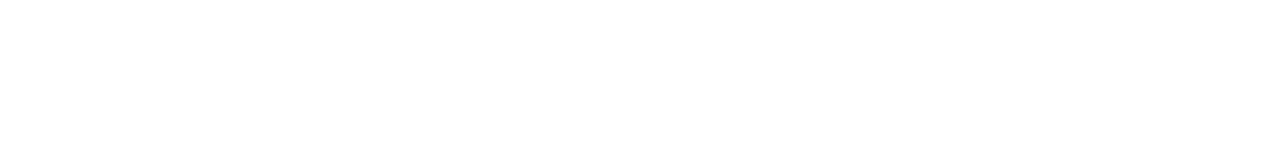
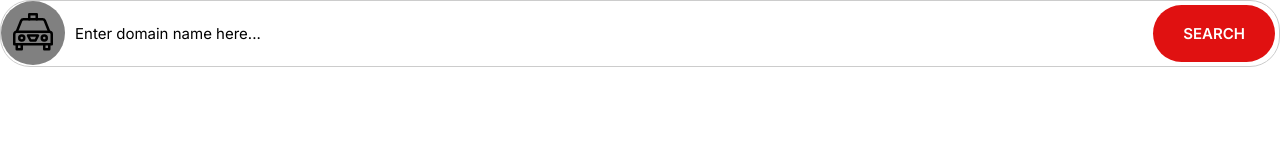
Before and after one commit to AronaLeaga/moshifiedbro, a plain HTML site: page CSS/index.html in a window 1280 px wide. Drawn offline with Linux system fonts and the light colour scheme.

Commit message:
Bulid input/buttons components

```diff
--- a/CSS/index.html
+++ b/CSS/index.html
@@ -13,6 +13,14 @@
 
 </head>
 <body>
-
+    <div class="input-group">
+        <span class="icon-container">
+            <svg class="icon icon--primary">
+                <use xlink:href="/images/sprite.svg#chevron"></use>
+            </svg>
+        </span>
+        <input type="text" class="input" placeholder="Enter domain name here...">
+        <button class="btn btn--accent">Search</button>
+    </div>
 </body>
 </html>
--- a/CSS/styles.css
+++ b/CSS/styles.css
@@ -4,6 +4,8 @@
     --color-accent: rgb(224, 17, 17);
     --color-headings: rgb(204, 1, 160);
     --color-body: grey;
+    --color-border:#ccc;
+    --border-radius: 30px;
 
 }
 *, *::after, *::before {
@@ -111,7 +113,7 @@ a {
 .badge--small {
     font-size: 1.6rem;
 }
-@media screen and (mid-width: 1024px) {
+@media screen and (min-width: 1024px) {
     .badge {
         font-size: 1.5rem;
 
@@ -141,7 +143,7 @@ a {
     padding-left: 0.5rem;
     margin-bottom: 1rem;
 }
-@media screen and (mid-width: 1024px) {
+@media screen and (min-width: 1024px) {
     .list--tick .list__item {
         padding-left: 0;
     }
@@ -215,18 +217,18 @@ a {
     width: 100%;
     display: inline-block;
 }
-@media screen and (mid-width: 1024px) {
+@media screen and (min-width: 1024px) {
     .btn {
         font-size: 1.5rem;
-        padding-left: 0;
+        /* padding-left: 0; */
     } }
 
 
 /* INPUTS */
 
 .input {
-    border-radius: 30px;
-    border: 1px solid rgb(224, 142, 11);
+    border-radius: var(--border-radius);
+    border: 1px solid var(--color-border);
     color: var(--color-headings);
     font-size: 2rem;
     outline: 0;
@@ -234,5 +236,22 @@ a {
 }
 ::placeholder {
     color: black;
+}
+.input-group {
+    border: 1px solid var(--color-border);
+    border-radius: var(--border-radius);
+    display: flex;
+}
+.input-group .input {
+    border: 0;
+    flex-grow: 1;
+    padding: 1.5rem 1rem;
+}
+.input-group .btn {
+    margin: 4px;
 
 }
+@media screen and (min-width: 1024px) {
+    .input {
+     font-size: 1.5rem;
+    } }
```
Also changed, not shown: CSS/components/inputs.html (added, +10 -0 lines).
